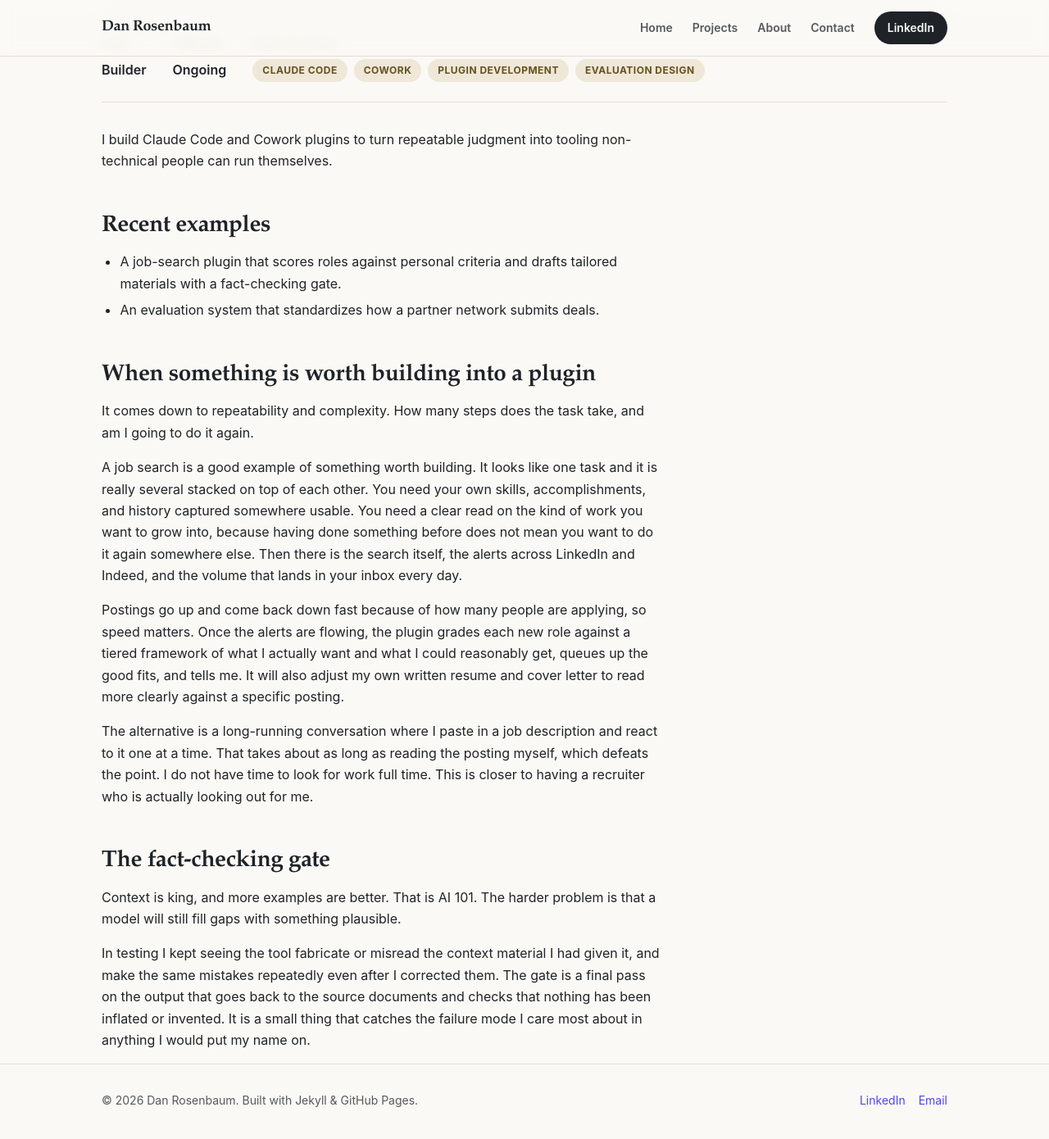
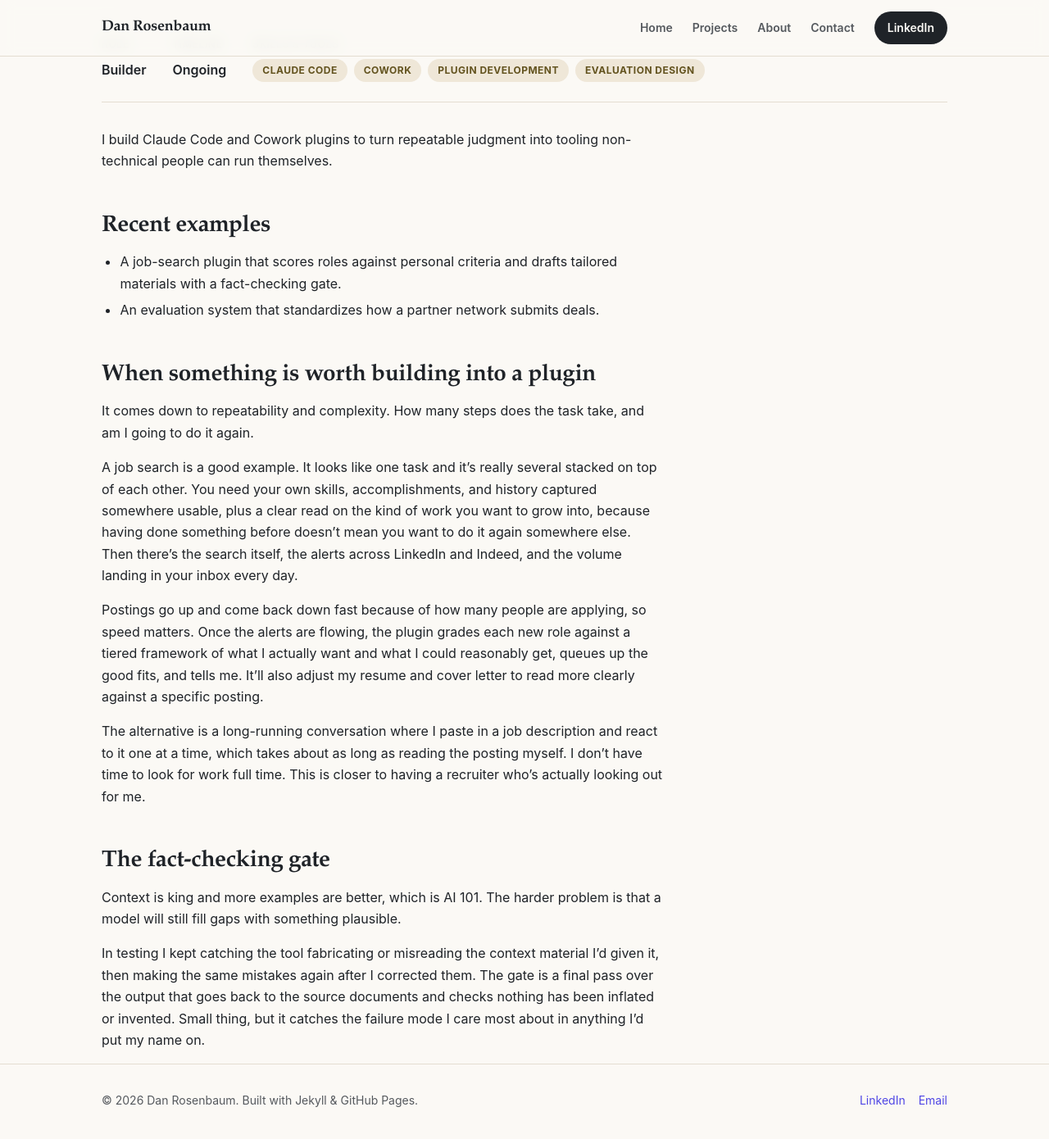
Before and after one commit to drosenbaum1794/portfolio, a Jekyll site: the page built from _projects/cowork-plugins.md, in a window 1280 px wide and 1400 px high, scrolled down 290 px. Shown: the top 1390 px of the window at 82% size. Built offline with Jekyll 4.4.1, drawn with Linux system fonts in a browser that asks for light colours.

Commit message:
Loosen the voice on the four remaining case studies
These pages were already in decent shape, so this is a light pass rather
than a rewrite. The systematic tell was contractions: across four files
there were three, in prose describing the author's own work.

Also broke a run of three consecutive 20/18/20-word sentences in the
bootcamps page, which is the most measurable signal of machine-written
text, and reworked a handful of sentences that all opened the same way.

No numbers, dates, tools, or claims changed. The 1,900 queries, the 969
conversations, the 180 hours, the 31% and 60-70% resolution rates, the
190/28/12 adoption figures, the cohort sizes: all carried over exactly.

The Synaptic Labs body is deliberately untouched. That copy came from Dan
directly, and it already scans clean.

Co-Authored-By: Claude Opus 5 <noreply@anthropic.com>

```diff
--- a/_projects/cowork-plugins.md
+++ b/_projects/cowork-plugins.md
@@ -24,34 +24,31 @@ non-technical people can run themselves.
 It comes down to repeatability and complexity. How many steps does the task
 take, and am I going to do it again.
 
-A job search is a good example of something worth building. It looks like one
-task and it is really several stacked on top of each other. You need your own
-skills, accomplishments, and history captured somewhere usable. You need a
-clear read on the kind of work you want to grow into, because having done
-something before does not mean you want to do it again somewhere else. Then
-there is the search itself, the alerts across LinkedIn and Indeed, and the
-volume that lands in your inbox every day.
+A job search is a good example. It looks like one task and it's really several
+stacked on top of each other. You need your own skills, accomplishments, and
+history captured somewhere usable, plus a clear read on the kind of work you
+want to grow into, because having done something before doesn't mean you want
+to do it again somewhere else. Then there's the search itself, the alerts
+across LinkedIn and Indeed, and the volume landing in your inbox every day.
 
 Postings go up and come back down fast because of how many people are applying,
 so speed matters. Once the alerts are flowing, the plugin grades each new role
 against a tiered framework of what I actually want and what I could reasonably
-get, queues up the good fits, and tells me. It will also adjust my own written
-resume and cover letter to read more clearly against a specific posting.
+get, queues up the good fits, and tells me. It'll also adjust my resume and
+cover letter to read more clearly against a specific posting.
 
 The alternative is a long-running conversation where I paste in a job
-description and react to it one at a time. That takes about as long as reading
-the posting myself, which defeats the point. I do not have time to look for
-work full time. This is closer to having a recruiter who is actually looking
-out for me.
+description and react to it one at a time, which takes about as long as reading
+the posting myself. I don't have time to look for work full time. This is
+closer to having a recruiter who's actually looking out for me.
 
 ## The fact-checking gate
 
-Context is king, and more examples are better. That is AI 101. The harder
+Context is king and more examples are better, which is AI 101. The harder
 problem is that a model will still fill gaps with something plausible.
 
-In testing I kept seeing the tool fabricate or misread the context material I
-had given it, and make the same mistakes repeatedly even after I corrected
-them. The gate is a final pass on the output that goes back to the source
-documents and checks that nothing has been inflated or invented. It is a small
-thing that catches the failure mode I care most about in anything I would put
-my name on.
+In testing I kept catching the tool fabricating or misreading the context
+material I'd given it, then making the same mistakes again after I corrected
+them. The gate is a final pass over the output that goes back to the source
+documents and checks nothing has been inflated or invented. Small thing, but it
+catches the failure mode I care most about in anything I'd put my name on.
```
Also changed, not shown: _projects/ai-bootcamps-college-students.md (+19 -19 lines), _projects/followup-email-agent.md (+9 -9 lines), _projects/hubbot-support-agent.md (+19 -19 lines).
